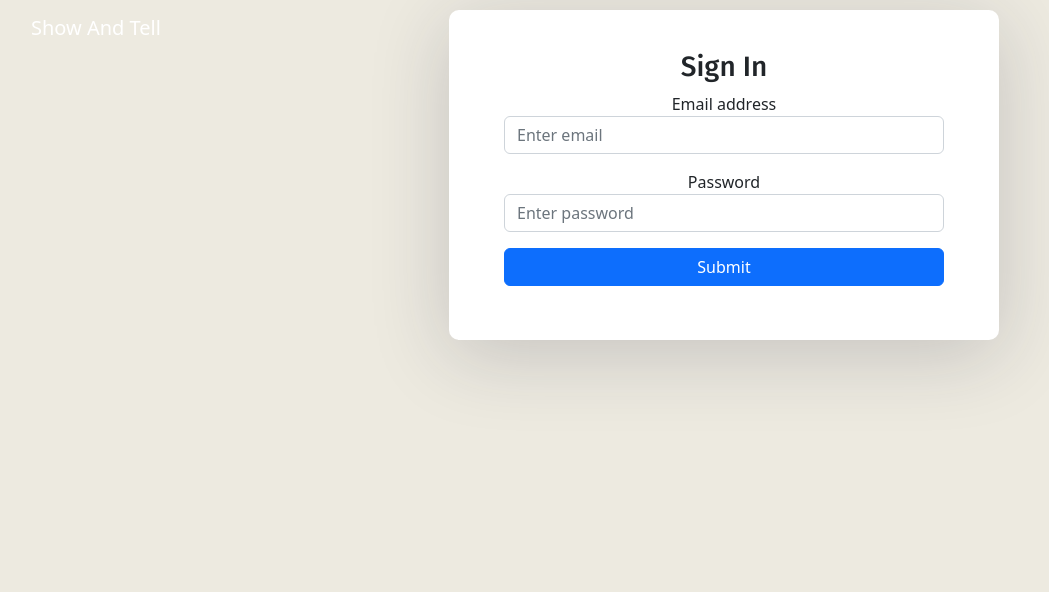
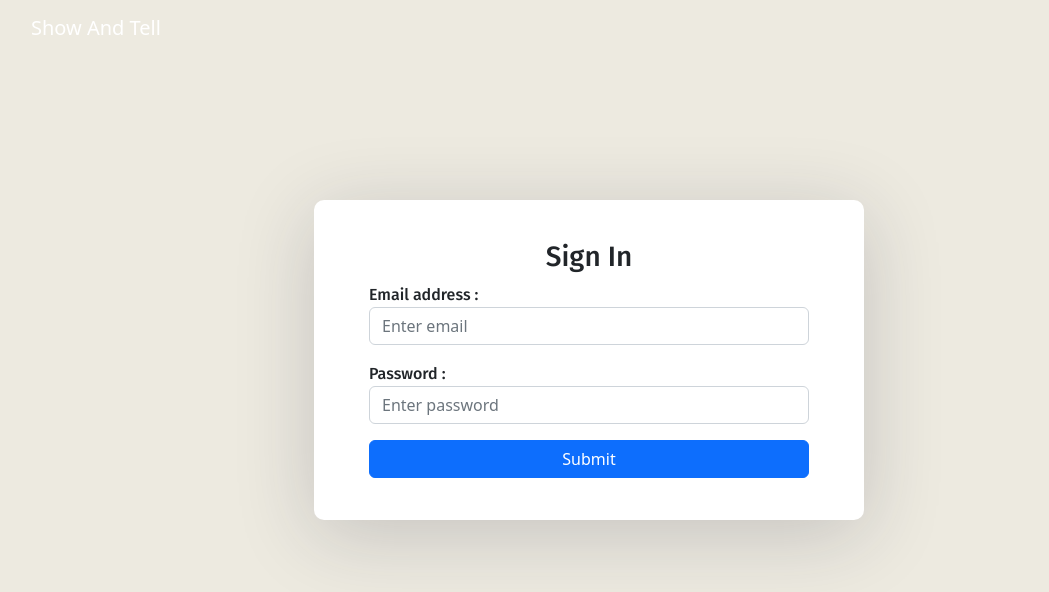
Before and after one commit to kellock117/ImageCaption, a React (Create React App) app in the folder frontend/: page /admin in a window 1280 px wide. Shown: the top 592 px of the page, without its empty margins (51-1100 px from the left). Built offline with nearby package versions, Linux system fonts and the light colour scheme; no server answers.

Commit message:
First commit for admincss, backup for navbar

```diff
--- a/frontend/src/components/admin/login.component.js
+++ b/frontend/src/components/admin/login.component.js
@@ -27,9 +27,9 @@ export default function Login() {
 
   return (
     <div>
-      <h3>Sign In</h3>
+      <h3 className="signIn">Sign In</h3>
       <div className="mb-3">
-        <label>Email address</label>
+        <label>Email address : </label>
         <input
           type="email"
           className="form-control"
@@ -39,7 +39,7 @@ export default function Login() {
         />
       </div>
       <div className="mb-3">
-        <label>Password</label>
+        <label>Password : </label>
         <input
           type="password"
           className="form-control"
--- a/frontend/src/index.css
+++ b/frontend/src/index.css
@@ -20,7 +20,7 @@ body, html, .App, #root, .auth-wrapper {
   height: 100%;
 }
 
-label {
+label.class {
   font-family: inherit;
   font-weight: normal;
 }
@@ -95,7 +95,7 @@ label {
   margin-top: -290px;
   margin-left: 1100px;
 }
-.auth-inner, .child1 {
+.child1 {
   margin-left: 500px ;
   margin-top: 10px;
   width: 550px;
@@ -106,6 +106,24 @@ label {
   padding: 40px 55px 45px 55px;
   border-radius: 10px;
   transition: all .3s;
+}
+
+.auth-inner {
+  margin: auto;
+  margin-top: 200px;
+  width: 550px;
+  min-width: 550px;
+  height: 320px;
+  background: #ffffff;
+  box-shadow: 0px 14px 80px rgba(34, 35, 58, 0.2);
+  padding: 40px 55px 45px 55px;
+  border-radius: 10px;
+  transition: all .3s;
+  text-align: left;
+}
+
+.signIn {
+  text-align: center;
 }
 .auth-wrapper .form-control:focus {
   border-color: #167bff;
--- a/frontend/src/pages/main.js
+++ b/frontend/src/pages/main.js
@@ -72,9 +72,9 @@ export default function Captioning() {
       >
         <p className="radioText1">Task : </p>
         <input type="radio" className="btn1" name="feature" value="captioning" defaultChecked />
-        <label>Captioning</label><br/>
+        <label className="task">Captioning</label><br/>
         <input type="radio" className="btn2" name="feature" value="vqa" />
-        <label>Visual Question answering</label>
+        <label className="task">Visual Question answering</label>
       </div>
       <div>
         <SubmitButton image={image} question={question} onSubmit={onSubmit} />
```
